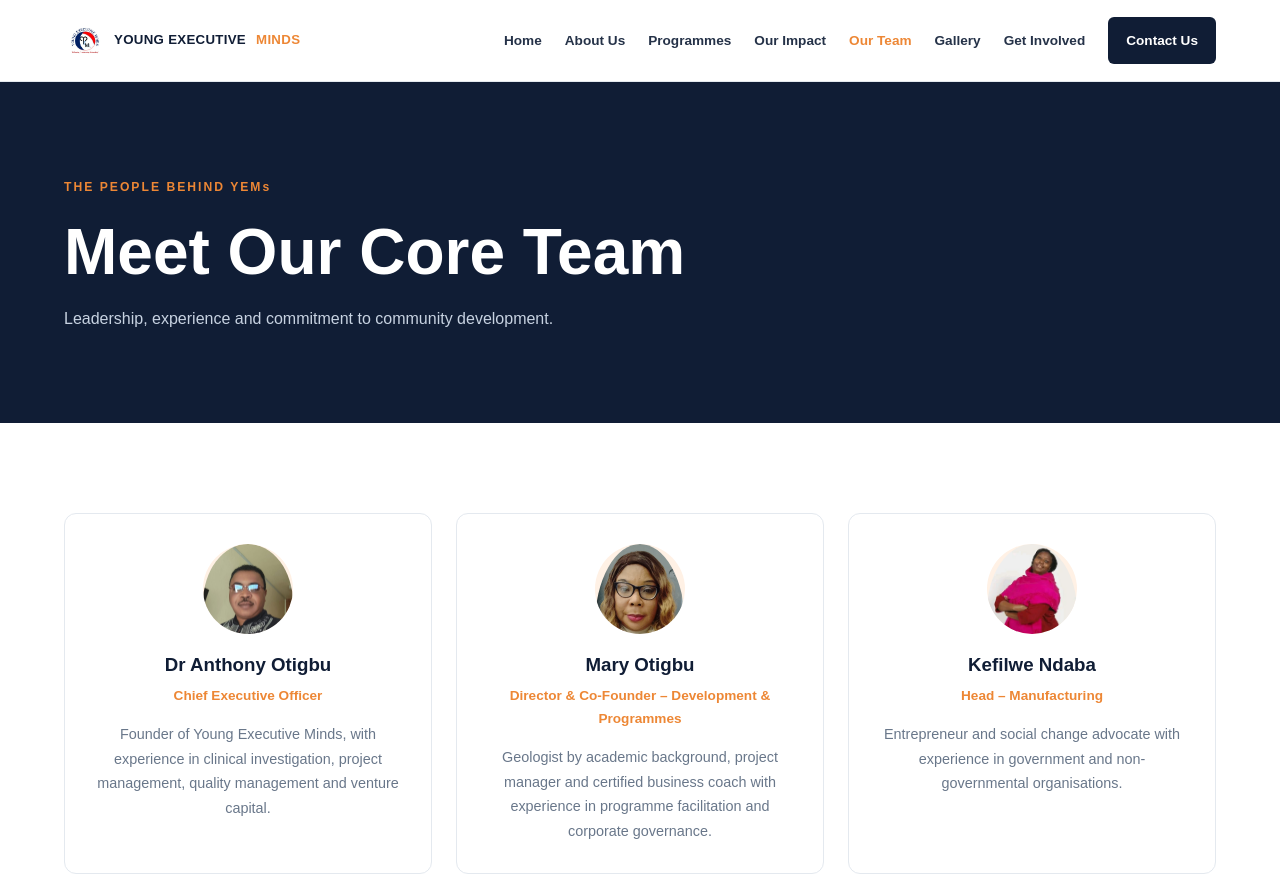
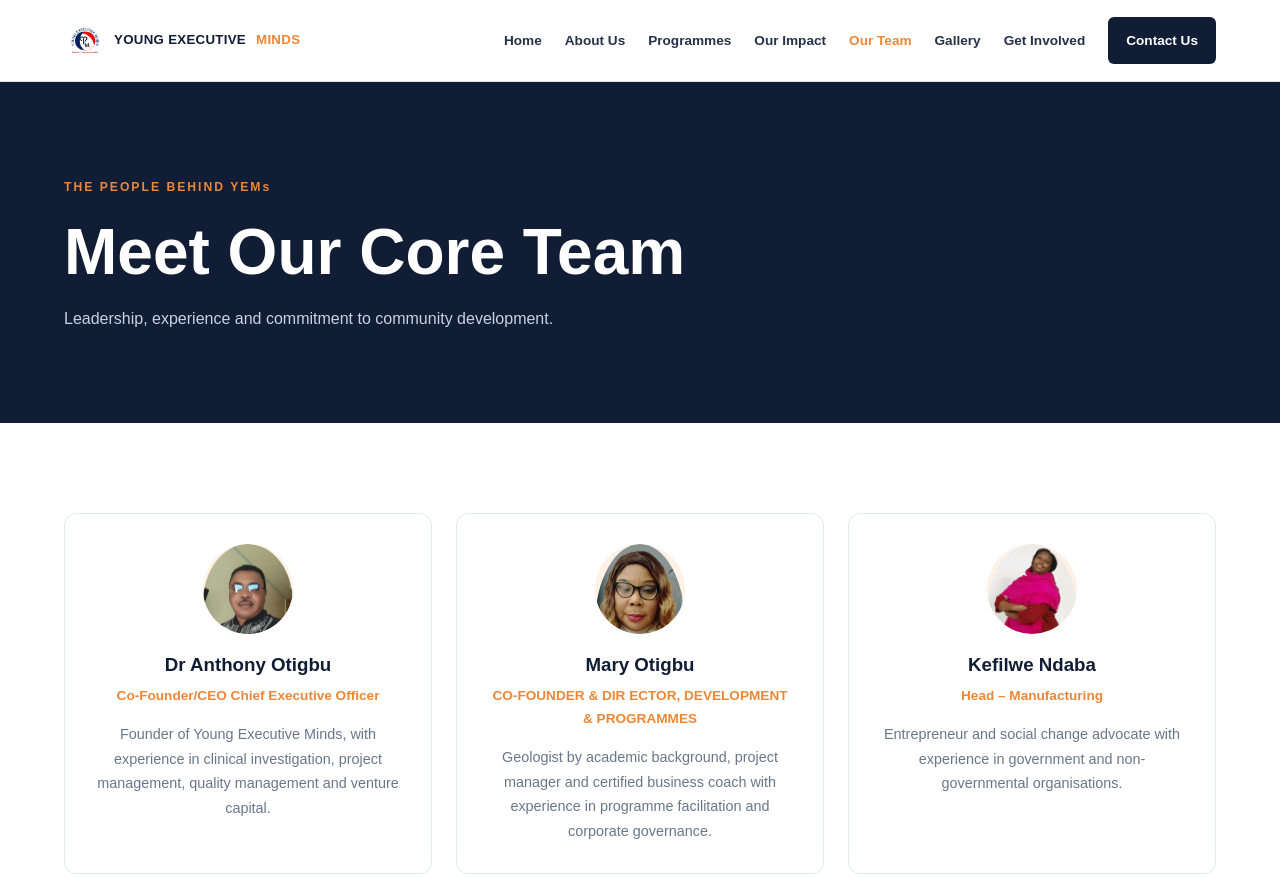
Before and after one commit to okunoluwa/YEms-website, a plain HTML site: page team.html in a window 1280 px wide. Shown: the top 877 px of the page. Drawn offline with Linux system fonts and the light colour scheme.

Commit message:
Update team member titles for accuracy and consistency

```diff
--- a/team.html
+++ b/team.html
@@ -40,14 +40,14 @@
         <article class="team-card">
             <div class="team-photo"><img src="image/WhatsApp Image 2026-11-21 at 18.28.04.jpeg"></div>
             <h3>Dr Anthony Otigbu</h3>
-            <span>Chief Executive Officer</span>
+            <span>Co-Founder/CEO Chief Executive Officer</span>
             <p>Founder of Young Executive Minds, with experience in clinical investigation, project management, quality management and venture capital.</p>
         </article>
 
         <article class="team-card">
             <div class="team-photo"><img src="image/WhatsApp Image 2026-11-21 at 18.30.59.jpeg"></div>
             <h3>Mary Otigbu</h3>
-            <span>Director & Co-Founder – Development & Programmes</span>
+            <span>CO-FOUNDER & DIR ECTOR, DEVELOPMENT & PROGRAMMES</span>
             <p>Geologist by academic background, project manager and certified business coach with experience in programme facilitation and corporate governance.</p>
         </article>
 
```
